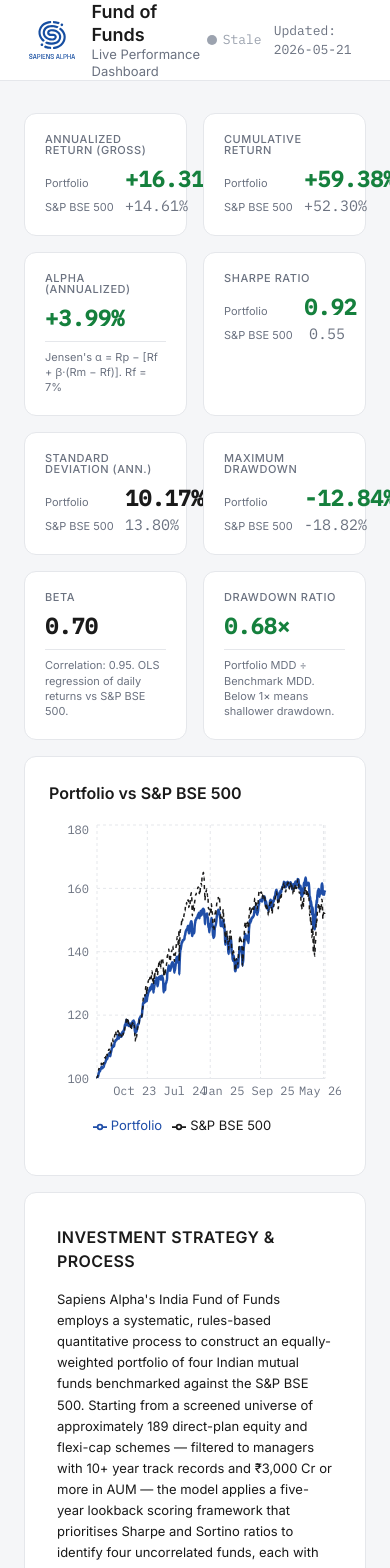
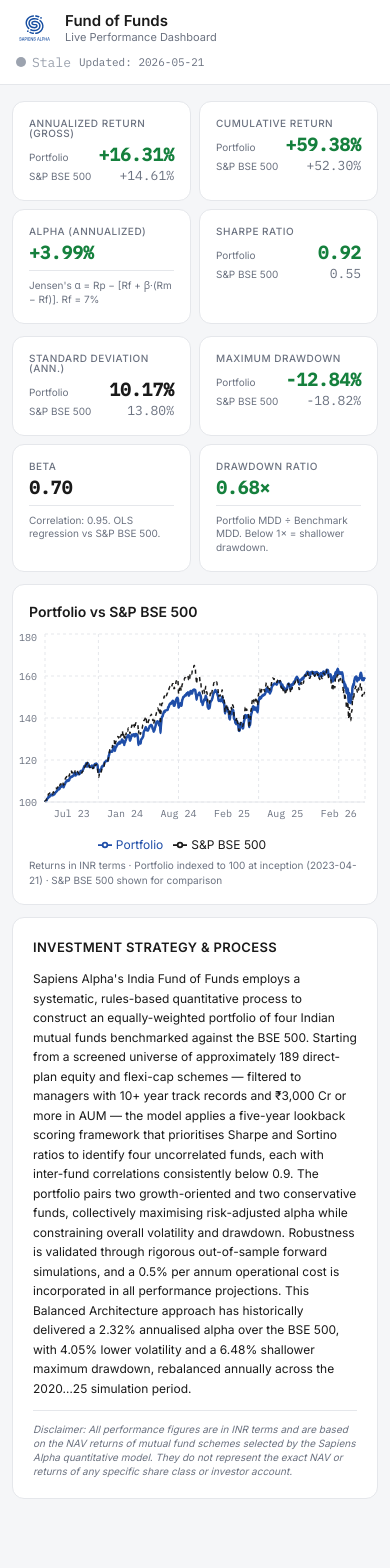
Before and after one commit to SapiensAdmin/Dashboard, a React (Vite) app: page / in a window 390 px wide. Shown: the top 1568 px of the page. After the commit the page ends 1515 px from the top, so only its background shows below. Built offline with nearby package versions, Linux system fonts and the light colour scheme.

Commit message:
feat: mobile responsive, INR disclaimer, BSE 500 rename, data to 2026-05-22

```diff
--- a/content/strategy.md
+++ b/content/strategy.md
@@ -1,3 +1,3 @@
-Sapiens Alpha's India Fund of Funds employs a systematic, rules-based quantitative process to construct an equally-weighted portfolio of four Indian mutual funds benchmarked against the S&P BSE 500. Starting from a screened universe of approximately 189 direct-plan equity and flexi-cap schemes — filtered to managers with 10+ year track records and ₹3,000 Cr or more in AUM — the model applies a five-year lookback scoring framework that prioritises Sharpe and Sortino ratios to identify four uncorrelated funds, each with inter-fund correlations consistently below 0.9. The portfolio pairs two growth-oriented and two conservative funds, collectively maximising risk-adjusted alpha while constraining overall volatility and drawdown. Robustness is validated through rigorous out-of-sample forward simulations, and a 0.5% per annum operational cost is incorporated in all performance projections. This Balanced Architecture approach has historically delivered a 2.32% annualised alpha over the BSE 500, with 4.05% lower volatility and a 6.48% shallower maximum drawdown, rebalanced annually across the 2020–25 simulation period.
+Sapiens Alpha's India Fund of Funds employs a systematic, rules-based quantitative process to construct an equally-weighted portfolio of four Indian mutual funds benchmarked against the BSE 500. Starting from a screened universe of approximately 189 direct-plan equity and flexi-cap schemes — filtered to managers with 10+ year track records and ₹3,000 Cr or more in AUM — the model applies a five-year lookback scoring framework that prioritises Sharpe and Sortino ratios to identify four uncorrelated funds, each with inter-fund correlations consistently below 0.9. The portfolio pairs two growth-oriented and two conservative funds, collectively maximising risk-adjusted alpha while constraining overall volatility and drawdown. Robustness is validated through rigorous out-of-sample forward simulations, and a 0.5% per annum operational cost is incorporated in all performance projections. This Balanced Architecture approach has historically delivered a 2.32% annualised alpha over the BSE 500, with 4.05% lower volatility and a 6.48% shallower maximum drawdown, rebalanced annually across the 2020…25 simulation period.
 
-Disclaimer: Performance figures on this dashboard are based on the NAV returns of mutual fund schemes selected by the Sapiens Alpha quantitative model and do not represent the exact NAV or returns of any specific share class or investor account.
+Disclaimer: All performance figures are in INR terms and are based on the NAV returns of mutual fund schemes selected by the Sapiens Alpha quantitative model. They do not represent the exact NAV or returns of any specific share class or investor account.
--- a/src/App.jsx
+++ b/src/App.jsx
@@ -10,17 +10,17 @@
   const body = lines.filter(l => l !== disclaimer);
 
   return (
-    <section className="bg-white rounded-xl border border-line p-8 space-y-4">
-      <h2 className="font-sans font-semibold text-[16px] text-ink m-0 uppercase tracking-wide">
+    <section className="bg-white rounded-xl border border-line p-5 md:p-8 space-y-3 md:space-y-4">
+      <h2 className="font-sans font-semibold text-[13px] md:text-[16px] text-ink m-0 uppercase tracking-wide">
         Investment Strategy &amp; Process
       </h2>
       {body.map((para, i) => (
-        <p key={i} className="font-sans font-normal text-[13px] text-ink leading-relaxed tracking-normal m-0">
+        <p key={i} className="font-sans font-normal text-[12px] md:text-[13px] text-ink leading-relaxed tracking-normal m-0">
           {para}
         </p>
       ))}
       {disclaimer && (
-        <p className="font-sans font-normal text-[11px] text-muted leading-snug border-t border-line pt-4 m-0 italic">
+        <p className="font-sans font-normal text-[10px] md:text-[11px] text-muted leading-snug border-t border-line pt-3 md:pt-4 m-0 italic">
           {disclaimer}
         </p>
       )}
@@ -29,7 +29,7 @@
 }
 
 function App() {
-  const { series, metrics: m, last_updated, benchmark_name } = portfolioData;
+  const { series, metrics: m, last_updated, benchmark_name, inception_date } = portfolioData;
 
   const fmtPct = (v) => (v >= 0 ? '+' : '') + v.toFixed(2);
   const fmtNum = (v) => v.toFixed(2);
@@ -37,10 +37,9 @@
   return (
     <div className="min-h-screen bg-bg">
       <Header lastUpdated={last_updated} />
-      <main className="max-w-7xl mx-auto px-6 py-8 space-y-4">
+      <main className="max-w-7xl mx-auto px-3 md:px-6 py-4 md:py-8 space-y-3 md:space-y-4">
 
-        {/* Row 1 — returns & alpha */}
-        <div className="grid grid-cols-2 md:grid-cols-4 gap-4">
+        <div className="grid grid-cols-2 md:grid-cols-4 gap-2 md:gap-4">
           <MetricCard
             label="Annualized Return (Gross)"
             portfolioValue={fmtPct(m.portfolio_annualised_pct)}
@@ -68,8 +67,7 @@
           />
         </div>
 
-        {/* Row 2 — risk */}
-        <div className="grid grid-cols-2 md:grid-cols-4 gap-4">
+        <div className="grid grid-cols-2 md:grid-cols-4 gap-2 md:gap-4">
           <MetricCard
             label="Standard Deviation (ann.)"
             portfolioValue={m.portfolio_std_dev_pct.toFixed(2)}
@@ -89,21 +87,23 @@
             portfolioValue={m.beta.toFixed(2)}
             suffix=""
             portfolioTone="neutral"
-            note={`Correlation: ${m.correlation.toFixed(2)}. OLS regression of daily returns vs ${benchmark_name}.`}
+            note={`Correlation: ${m.correlation.toFixed(2)}. OLS regression vs ${benchmark_name}.`}
           />
           <MetricCard
             label="Drawdown Ratio"
             portfolioValue={m.drawdown_ratio.toFixed(2)}
             suffix="×"
             portfolioTone={m.drawdown_ratio <= 1 ? 'positive' : 'negative'}
-            note="Portfolio MDD ÷ Benchmark MDD. Below 1× means shallower drawdown."
+            note="Portfolio MDD ÷ Benchmark MDD. Below 1× = shallower drawdown."
           />
         </div>
 
-        {/* Chart */}
-        <PerformanceChart series={series} benchmarkName={benchmark_name} />
+        <PerformanceChart
+          series={series}
+          benchmarkName={benchmark_name}
+          inceptionDate={inception_date}
+        />
 
-        {/* Strategy & disclaimer — editable via content/strategy.md in GitHub */}
         <StrategySection raw={strategyRaw} />
 
       </main>
--- a/src/components/Header.jsx
+++ b/src/components/Header.jsx
@@ -2,22 +2,22 @@
 
 export default function Header({ lastUpdated }) {
   return (
-    <header className="w-full bg-white border-b border-line" style={{ minHeight: '80px' }}>
-      <div className="max-w-7xl mx-auto px-6 h-20 flex items-center justify-between">
+    <header className="w-full bg-white border-b border-line">
+      <div className="max-w-7xl mx-auto px-4 md:px-6 py-3 md:py-0 md:h-20 flex flex-col md:flex-row md:items-center justify-between gap-2 md:gap-0">
         <div className="flex items-center gap-3">
-          <img src="/logo.svg" alt="Sapiens Alpha" className="h-12 w-auto" />
+          <img src="/logo.svg" alt="Sapiens Alpha" className="h-8 md:h-12 w-auto shrink-0" />
           <div className="flex flex-col">
-            <h1 className="font-sans font-semibold text-[18px] text-ink leading-tight m-0">
+            <h1 className="font-sans font-semibold text-[15px] md:text-[18px] text-ink leading-tight m-0">
               Fund of Funds
             </h1>
-            <span className="font-sans font-normal text-[13px] text-muted leading-tight">
+            <span className="font-sans font-normal text-[11px] md:text-[13px] text-muted leading-tight">
               Live Performance Dashboard
             </span>
           </div>
         </div>
-        <div className="flex items-center gap-3">
+        <div className="flex items-center gap-2 md:gap-3">
           <StatusDot lastUpdated={lastUpdated} />
-          <span className="font-mono text-[13px] text-muted">Updated: {lastUpdated}</span>
+          <span className="font-mono text-[11px] md:text-[13px] text-muted">Updated: {lastUpdated}</span>
         </div>
       </div>
     </header>
--- a/src/components/MetricCard.jsx
+++ b/src/components/MetricCard.jsx
@@ -10,8 +10,6 @@
   return n >= 0 ? 'positive' : 'negative';
 }
 
-// Dual mode: portfolio + benchmark pair
-// Single mode: one headline value + optional note
 export default function MetricCard({
   label,
   note,
@@ -26,27 +24,25 @@
   const pTone = portfolioTone ?? inferTone(portfolioValue);
 
   return (
-    <div className="bg-white rounded-xl p-5 border border-line transition-transform duration-150 hover:-translate-y-0.5 hover:shadow-sm flex flex-col gap-3">
-      <p className="font-sans font-medium text-[11px] text-muted uppercase tracking-wider leading-none">
+    <div className="bg-white rounded-xl p-4 md:p-5 border border-line transition-transform duration-150 hover:-translate-y-0.5 hover:shadow-sm flex flex-col gap-2 md:gap-3">
+      <p className="font-sans font-medium text-[10px] md:text-[11px] text-muted uppercase tracking-wider leading-none">
         {label}
       </p>
 
-      <div className="flex flex-col gap-1.5">
-        {/* Portfolio row */}
+      <div className="flex flex-col gap-1 md:gap-1.5">
         <div className="flex items-baseline justify-between">
           {isDual && (
-            <span className="font-sans text-[11px] text-muted w-20 shrink-0">{portfolioLabel}</span>
+            <span className="font-sans text-[10px] md:text-[11px] text-muted w-16 md:w-20 shrink-0">{portfolioLabel}</span>
           )}
-          <span className={`font-mono font-semibold text-[22px] leading-none ${toneClass[pTone]}`}>
+          <span className={`font-mono font-semibold text-[18px] md:text-[22px] leading-none ${toneClass[pTone]}`}>
             {portfolioValue}{suffix}
           </span>
         </div>
 
-        {/* Benchmark row */}
         {isDual && (
           <div className="flex items-baseline justify-between">
-            <span className="font-sans text-[11px] text-muted w-20 shrink-0">{benchmarkLabel}</span>
-            <span className="font-mono text-[15px] text-muted leading-none">
+            <span className="font-sans text-[10px] md:text-[11px] text-muted w-16 md:w-20 shrink-0">{benchmarkLabel}</span>
+            <span className="font-mono text-[13px] md:text-[15px] text-muted leading-none">
               {benchmarkValue}{suffix}
             </span>
           </div>
@@ -54,7 +50,7 @@
       </div>
 
       {note && (
-        <p className="font-sans text-[11px] text-muted leading-snug border-t border-line pt-2">
+        <p className="font-sans text-[10px] md:text-[11px] text-muted leading-snug border-t border-line pt-2">
           {note}
         </p>
       )}
--- a/src/components/PerformanceChart.jsx
+++ b/src/components/PerformanceChart.jsx
@@ -13,10 +13,10 @@
 function CustomTooltip({ active, payload, label }) {
   if (!active || !payload || !payload.length) return null;
   return (
-    <div className="bg-white border border-line rounded-lg px-4 py-3 shadow-sm">
-      <p className="font-sans text-[12px] text-muted mb-2">{label}</p>
+    <div className="bg-white border border-line rounded-lg px-3 py-2 shadow-sm">
+      <p className="font-sans text-[11px] text-muted mb-1">{label}</p>
       {payload.map((entry) => (
-        <p key={entry.name} className="font-mono text-[13px]" style={{ color: entry.color }}>
+        <p key={entry.name} className="font-mono text-[12px]" style={{ color: entry.color }}>
           {entry.name}: {Number(entry.value).toFixed(2)}
         </p>
       ))}
@@ -24,40 +24,44 @@
   );
 }
 
-export default function PerformanceChart({ series, benchmarkName }) {
-  const tickEvery = Math.max(1, Math.floor(series.length / 18));
+export default function PerformanceChart({ series, benchmarkName, inceptionDate }) {
+  const tickEvery = Math.max(1, Math.floor(series.length / 12));
 
   const ticks = series
     .filter((_, i) => i % tickEvery === 0)
     .map((d) => d.date);
 
   return (
-    <div className="bg-white rounded-xl p-6 border border-line" style={{ height: '420px' }}>
-      <h2 className="font-sans font-semibold text-[16px] text-ink mb-4 m-0">
+    <div className="bg-white rounded-xl border border-line flex flex-col">
+      <div className="px-4 md:px-6 pt-4 md:pt-6 pb-2">
+        <h2 className="font-sans font-semibold text-[14px] md:text-[16px] text-ink m-0">
           Portfolio vs {benchmarkName}
         </h2>
-      <ResponsiveContainer width="100%" height="85%">
-        <LineChart data={series} margin={{ top: 4, right: 16, bottom: 0, left: 0 }}>
+      </div>
+
+      <div className="h-56 sm:h-72 md:h-96 px-1 md:px-2">
+        <ResponsiveContainer width="100%" height="100%">
+          <LineChart data={series} margin={{ top: 4, right: 8, bottom: 0, left: -8 }}>
             <CartesianGrid strokeDasharray="3 3" stroke="#e5e7eb" />
             <XAxis
               dataKey="date"
               ticks={ticks}
               tickFormatter={formatMonthYear}
-            tick={{ fontFamily: 'IBM Plex Mono', fontSize: 12, fill: '#6b7280' }}
+              tick={{ fontFamily: 'IBM Plex Mono', fontSize: 10, fill: '#6b7280' }}
               axisLine={{ stroke: '#e5e7eb' }}
               tickLine={false}
             />
             <YAxis
               domain={['auto', 'auto']}
               tickFormatter={(v) => v.toFixed(0)}
-            tick={{ fontFamily: 'IBM Plex Mono', fontSize: 12, fill: '#6b7280' }}
+              tick={{ fontFamily: 'IBM Plex Mono', fontSize: 10, fill: '#6b7280' }}
               axisLine={false}
               tickLine={false}
-            width={48}
+              width={36}
             />
             <Tooltip content={<CustomTooltip />} />
             <Legend
-            wrapperStyle={{ fontFamily: 'Inter', fontSize: '13px', paddingTop: '8px' }}
+              wrapperStyle={{ fontFamily: 'Inter', fontSize: '12px', paddingTop: '4px' }}
             />
             <Line
               type="monotone"
@@ -81,5 +85,10 @@
           </LineChart>
         </ResponsiveContainer>
       </div>
+
+      <p className="font-sans text-[10px] md:text-[11px] text-muted px-4 md:px-6 pb-4 pt-1 m-0">
+        Returns in INR terms · Portfolio indexed to 100 at inception ({inceptionDate}) · {benchmarkName} shown for comparison
+      </p>
+    </div>
   );
 }
```
Also changed, not shown: 1 other file (tests, documents, lock files or other folders). Lines whose indentation alone changed are shown as unchanged.
